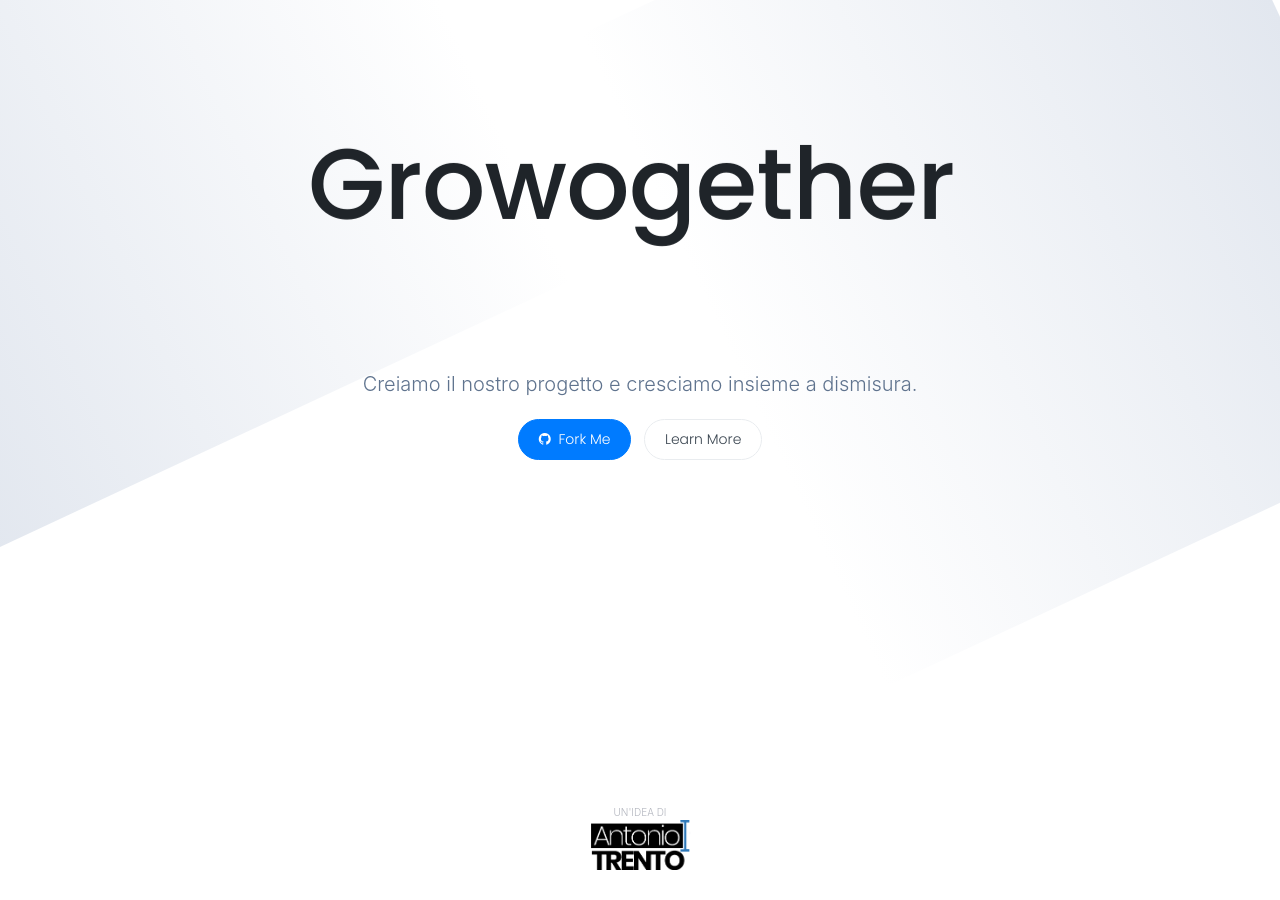
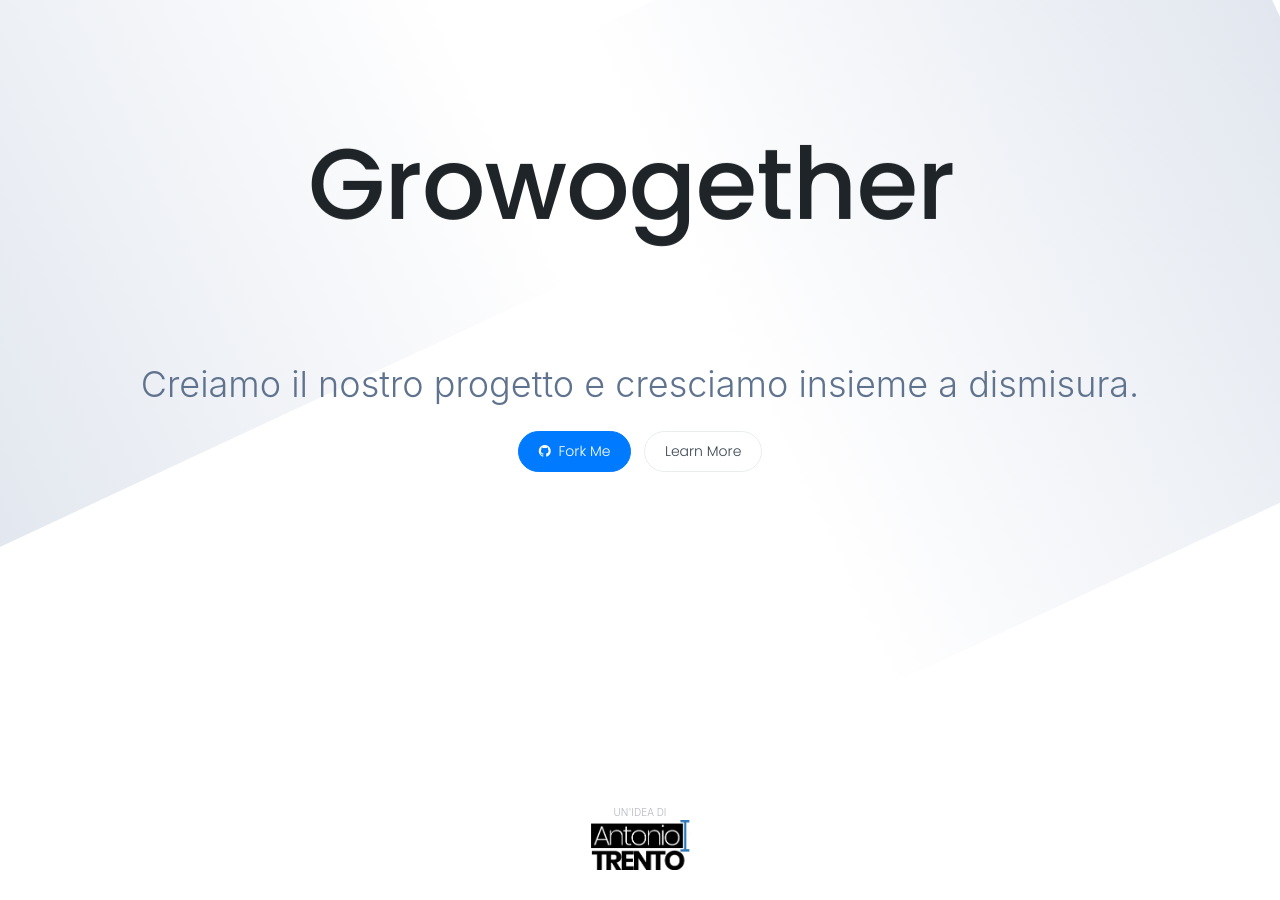
Before and after one commit to growogether/growogether.github.io, a Jekyll site: the page built from index.html, in a window 1280 px wide and 900 px high. Built offline with Jekyll 4.4.1, drawn with Linux system fonts in a browser that asks for light colours; nearby versions of some CDN libraries; comment, search, counter and statistics services are not loaded.

Commit message:
edit size

```diff
--- a/index.html
+++ b/index.html
@@ -18,7 +18,7 @@
 <div class="welcome d-flex justify-content-center flex-column">
     <div class="inner-wrapper mt-auto mb-auto">
         <!--<h1 class="slide-in">{{site.title}}</h1>--><br />
-        <p style="font-size: 1.25rem; font-weight: 300;" class="slide-in">{{site.description}}</p>
+        <p style="font-size: 2.25rem; font-weight: 300;" class="slide-in">{{site.description}}</p>
         <div class="action-links slide-in"><a href="https://github.com/jorigamy/jorigamy.github.io" class="btn btn-primary btn-pill align-self-center mr-2"><i class="fa fa-github mr-1"></i> Fork Me</a> <a href="#" data-scroll-to="#introduction" id="scroll-to-content" class="btn btn-outline-light btn-pill align-self-center">Learn More</a></div>
     </div>
     <div class="product-by">
```
